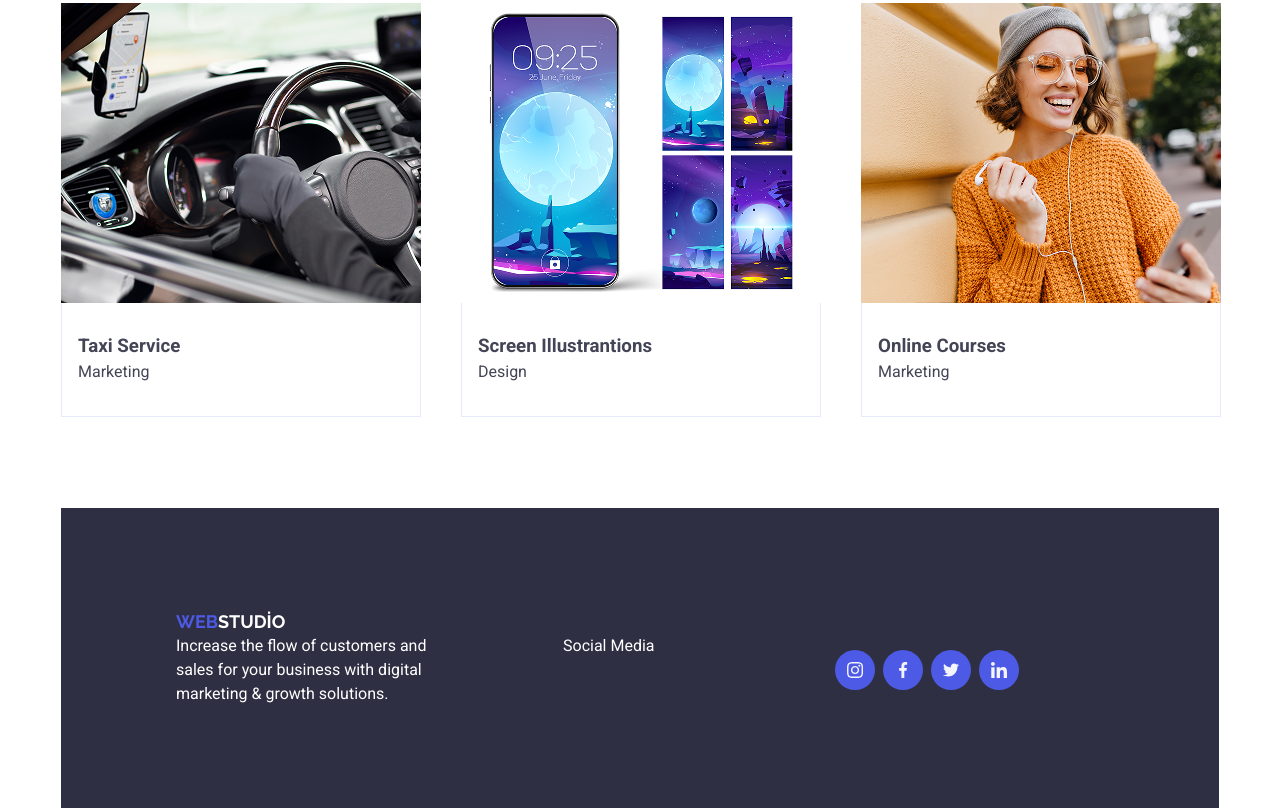
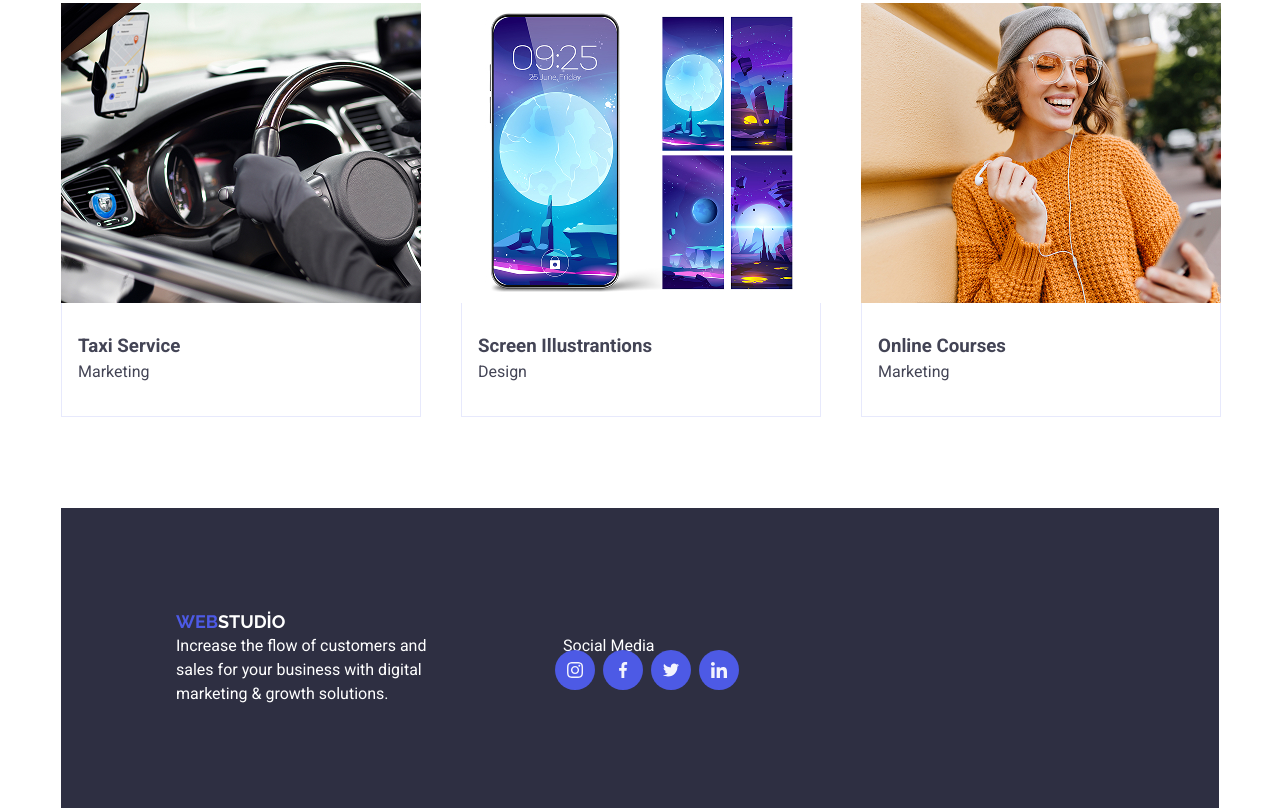
Before and after one commit to muratakcil/goit-markup-hw-04, a plain HTML site: page index.html in a window 1280 px wide. Shown: the part 2344-3152 px from the top of the page. Drawn offline with nearby package versions, Linux system fonts and the light colour scheme.

Commit message:
goit-markup-hw-04

```diff
--- a/css/styles.css
+++ b/css/styles.css
@@ -268,3 +268,7 @@ padding-left: 250px;
     display: flex;
     gap: 8px;
 }
+.end .footer-icon {
+    display: flex;
+    transform: translateX(-280px);
+}
--- a/index.html
+++ b/index.html
@@ -215,10 +215,10 @@
       marketing & growth solutions.
     </p>
       <p>Social Media</p>
-      <img src="./images/icons.svg/instagram.svg" alt="İnstagram">
-      <img src="./images/icons.svg/twitter.svg" alt="twitter">
-      <img src="./images/icons.svg/facebook.svg" alt="Facebook">
-      <img src="./images/icons.svg/linkedin.svg" alt="linkedin">
+      <img class="footer-icon" src="./images/icons.svg/instagram.svg" alt="İnstagram">
+      <img class="footer-icon" src="./images/icons.svg/twitter.svg" alt="twitter">
+      <img class="footer-icon" src="./images/icons.svg/facebook.svg" alt="Facebook">
+      <img class="footer-icon" src="./images/icons.svg/linkedin.svg" alt="linkedin">
   </div>
     </footer>
 </div>
```
